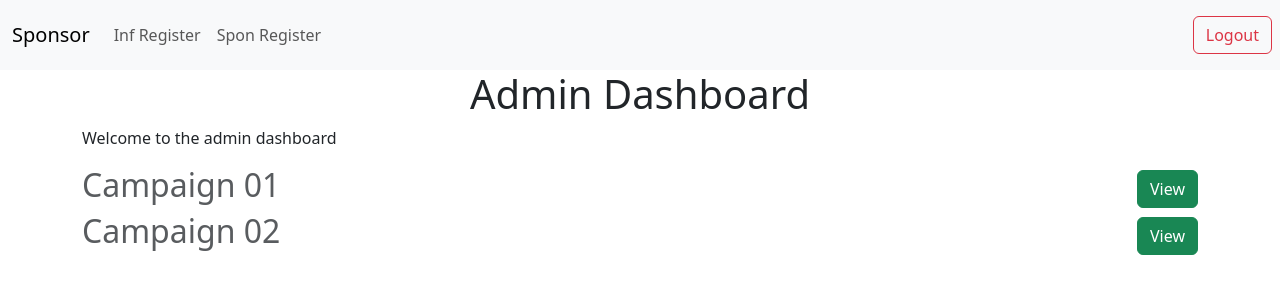
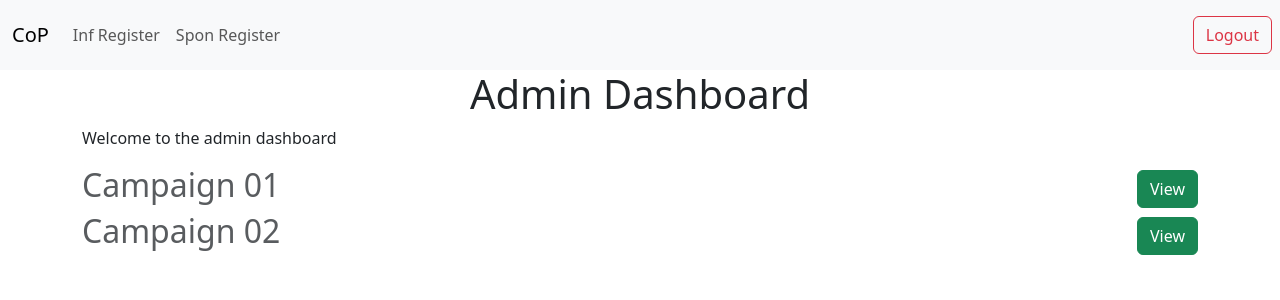
Before and after one commit to Hazexstarboy/project, a Python web app: template templates/admin.html in a window 1280 px wide. Shown: the top 300 px of the page. Run offline with Jinja, Linux system fonts and the light colour scheme; the template is opened without the code that fills it, so the values that code supplies are empty.

Commit message:
Update nav-auth.html

```diff
--- a/templates/nav-auth.html
+++ b/templates/nav-auth.html
@@ -1,6 +1,6 @@
 <nav class="navbar navbar-expand-lg bg-body-tertiary">
     <div class="container-fluid">
-        <a class="navbar-brand" href="/">Sponsor</a>
+        <a class="navbar-brand" href="/">CoP</a>
         <button class="navbar-toggler" type="button" data-bs-toggle="collapse" data-bs-target="#navbarNav" aria-controls="navbarNav" aria-expanded="false" aria-label="Toggle navigation">
             <span class="navbar-toggler-icon"></span>
         </button>
```
